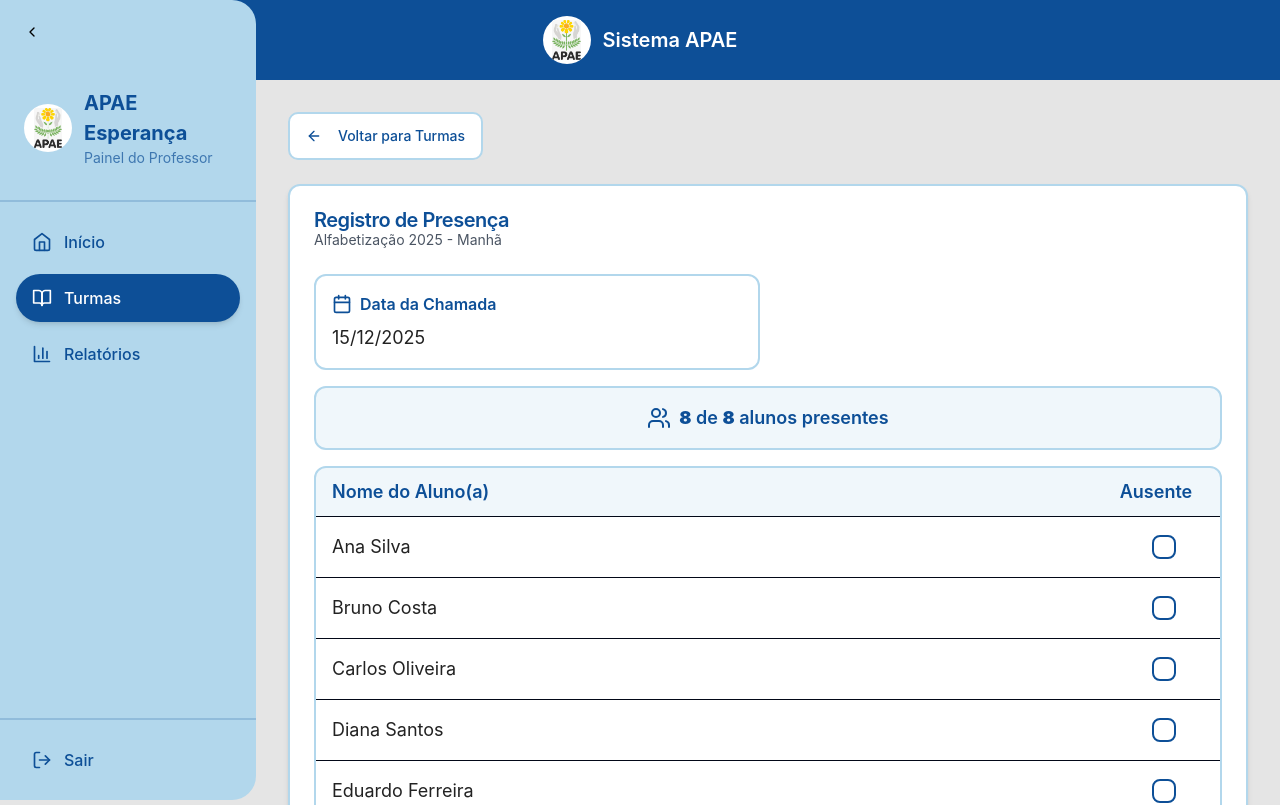
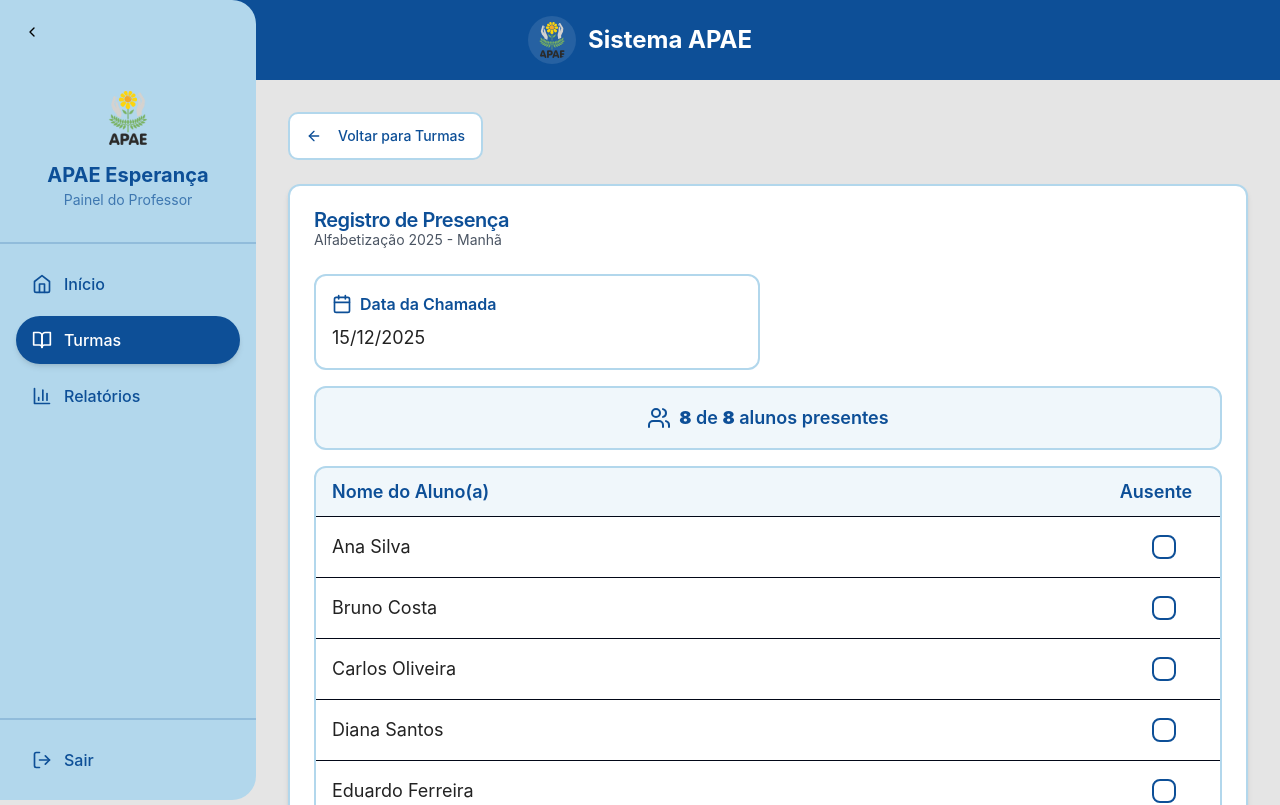
Before and after one commit to IFPBEsp/APAE-gestao-escolar, a Next.js app in the folder app/: page /professor/turmas/1/chamada in a window 1280 px wide. Shown: the top 805 px of the page. Built offline with nearby package versions, Linux system fonts and the light colour scheme.

Commit message:
fix: ajustando logo do header e do sidebar

```diff
--- a/app/src/components/Header/Header.tsx
+++ b/app/src/components/Header/Header.tsx
@@ -1,19 +1,19 @@
-import Image from "next/image";
+import Image from 'next/image';
 
 export default function Header() {
   return (
     <header className="flex h-20 items-center justify-center bg-[#0D4F97] px-6">
       <div className="flex items-center gap-3">
-        <div className="flex h-12 w-12 items-center justify-center rounded-full overflow-hidden p-1 bg-white">
-          <Image
-            src="/logo.APAE.jpg"
-            alt="Logo APAE"
-            width={48}
-            height={48}
-            className="h-full w-full object-contain"
-          />
-        </div>
-        <h1 className="text-white text-xl font-semibold">Sistema APAE</h1>
+
+        <Image
+          src="/apae-logo.png"
+          alt="Logotipo da APAE - Flor e Mãos"
+          width={48}
+          height={48}
+          className="rounded-full bg-white/10 p-1 object-contain"
+        />
+
+        <h1 className="text-white">Sistema APAE</h1>
       </div>
     </header>
   );
--- a/app/src/components/Sidebar/ProfessorSidebar.tsx
+++ b/app/src/components/Sidebar/ProfessorSidebar.tsx
@@ -57,35 +57,35 @@ export default function ProfessorSidebar({
           </button>
         </div>
 
-        {/* Logo e Nome no Topo */}
-        <div className="border-b-2 border-[#0D4F97]/20 p-6 mt-16"> {/* Aumentei o mt para dar espaço ao botão */}
+        {/* Logo e Nome no Topo - AGORA SEM FUNDO BRANCO */}
+        <div className="border-b-2 border-[#0D4F97]/20 p-6 mt-16">
           {!isCollapsed ? (
-            <div className="flex items-center gap-3 mb-2">
-              <div className="flex h-12 w-12 items-center justify-center rounded-full bg-white p-1 flex-shrink-0">
+            <div className="flex flex-col items-center gap-3 mb-2">
+              {/* Logo sem fundo branco - igual ao admin */}
+              <div className="flex items-center justify-center">
                 <Image
-                  src="/logo.APAE.jpg"
+                  src="/apae-logo.png"
                   alt="Logo APAE"
-                  width={48}
-                  height={48}
-                  className="h-full w-full object-contain"
+                  width={60}
+                  height={60}
+                  className="object-contain"
                 />
               </div>
-              <div>
+              <div className="text-center">
                 <h2 className="text-[#0D4F97] font-bold">APAE Esperança</h2>
                 <p className="text-[#0D4F97]/70 text-sm">Painel do Professor</p>
               </div>
             </div>
           ) : (
             <div className="flex justify-center">
-              <div className="flex h-12 w-12 items-center justify-center rounded-full bg-white p-1">
+              {/* Logo colapsada sem fundo branco */}
               <Image
-                  src="/logo.APAE.jpg"
+                src="/apae-logo.png"
                 alt="Logo APAE"
-                  width={48}
-                  height={48}
-                  className="h-full w-full object-contain"
+                width={40}
+                height={40}
+                className="object-contain"
               />
-              </div>
             </div>
           )}
         </div>
@@ -145,19 +145,19 @@ export default function ProfessorSidebar({
           {/* Sidebar Mobile */}
           <aside className="fixed inset-y-0 left-0 z-50 w-64 bg-[#B2D7EC] rounded-r-3xl md:hidden overflow-y-auto">
             <div className="flex h-full flex-col">
-              {/* Header Mobile */}
-              <div className="flex items-center justify-between border-b-2 border-[#0D4F97]/20 p-4 mt-8">
-                <div className="flex items-center gap-3">
-                  <div className="flex h-10 w-10 items-center justify-center rounded-full bg-white p-1">
+              {/* Header Mobile - AGORA SEM FUNDO BRANCO */}
+              <div className="flex flex-col items-center border-b-2 border-[#0D4F97]/20 p-4 mt-8">
+                <div className="flex flex-col items-center gap-3 mb-4">
+                  {/* Logo mobile sem fundo branco */}
                   <Image
-                      src="/logo.APAE.jpg"
+                    src="/apae-logo.png"
                     alt="Logo APAE"
-                      width={40}
-                      height={40}
-                      className="h-full w-full object-contain"
+                    width={60}
+                    height={60}
+                    className="object-contain"
                   />
-                  </div>
-                  <h2 className="text-[#0D4F97] font-bold">Menu</h2>
+                  <h2 className="text-[#0D4F97] font-bold">APAE Esperança</h2>
+                  <p className="text-[#0D4F97]/70 text-sm">Painel do Professor</p>
                 </div>
                 <button
                   onClick={() => setSidebarOpen(false)}
```
Lines whose indentation alone changed are shown as unchanged.
